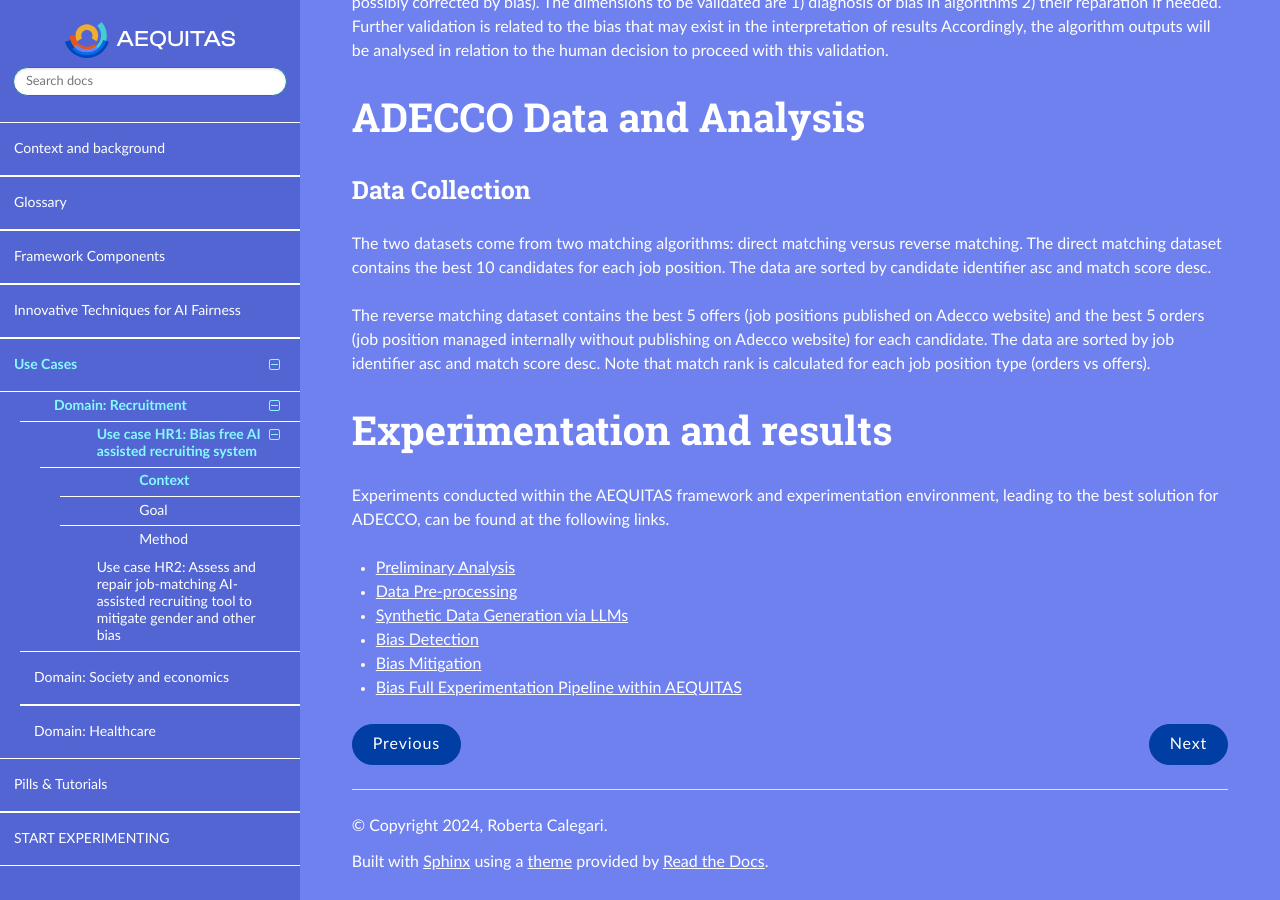
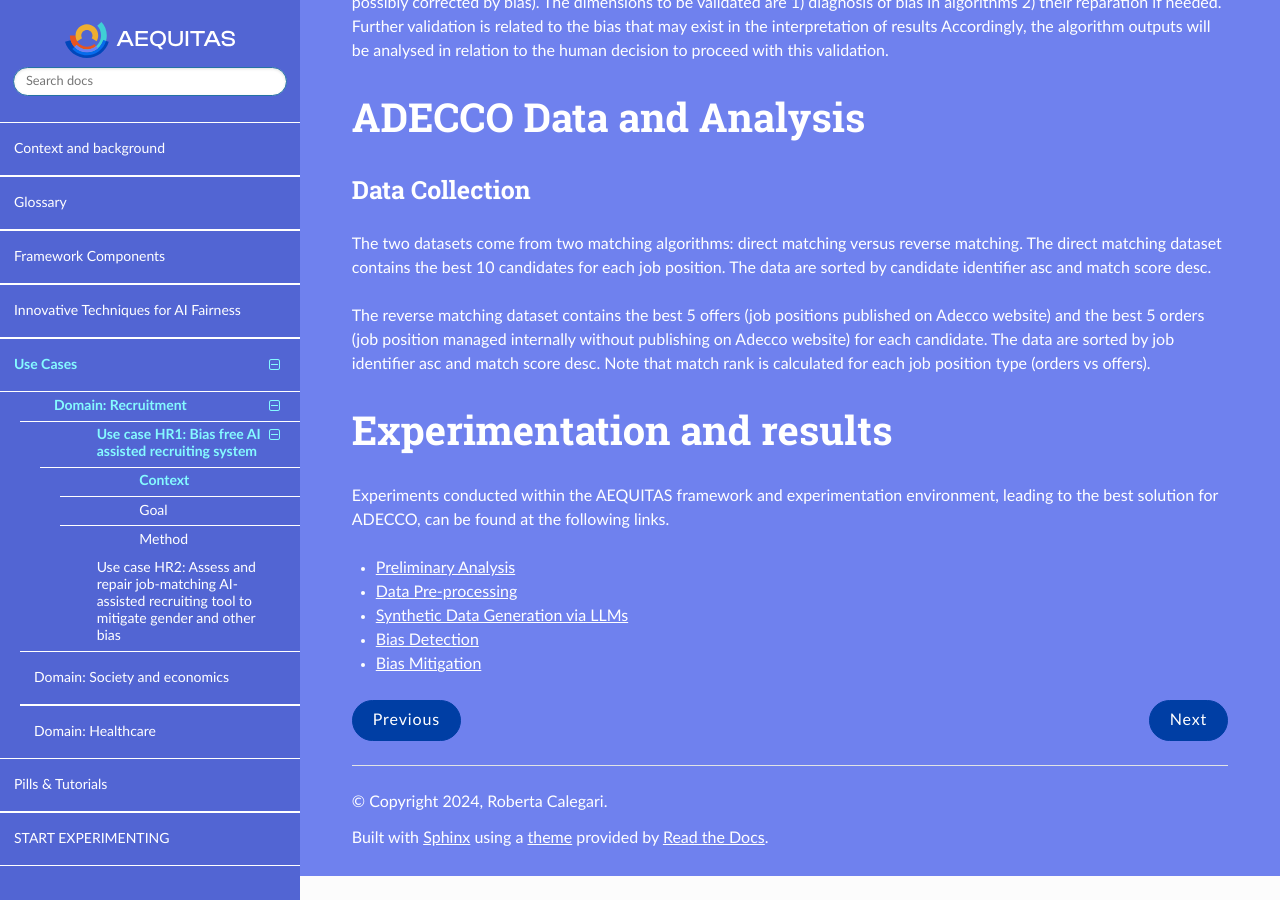
Before and after one commit to aequitas-aod/aequitas-home, a Sphinx documentation site: the page built from docs/source/usecase-hr1-adecco.rst, in a window 1280 px wide and 900 px high, scrolled down 1190 px. Built offline with Sphinx 7.4.7 and the Read the Docs theme 3.1.0, drawn with Linux system fonts in a browser that asks for light colours; pages that are not in the unit, such as notebooks, are missing from menus.

Commit message:
rc: use case adecco

```diff
--- a/docs/source/usecase-hr1-adecco.rst
+++ b/docs/source/usecase-hr1-adecco.rst
@@ -48,5 +48,3 @@
 * `Bias Detection <https://apice.unibo.it/xwiki/bin/download/Aequitas/Deliverables/ADECCO_Bias_Detection.pdf>`_
 
 * `Bias Mitigation <https://apice.unibo.it/xwiki/bin/download/Aequitas/Deliverables/ADECCO_Bias_Mitigation.pdf>`_
-
-* `Bias Full Experimentation Pipeline within AEQUITAS <https://apice.unibo.it/xwiki/bin/download/Aequitas/Deliverables/ADECCO_Full_Experimentation_Pipeline.pdf>`_
```
